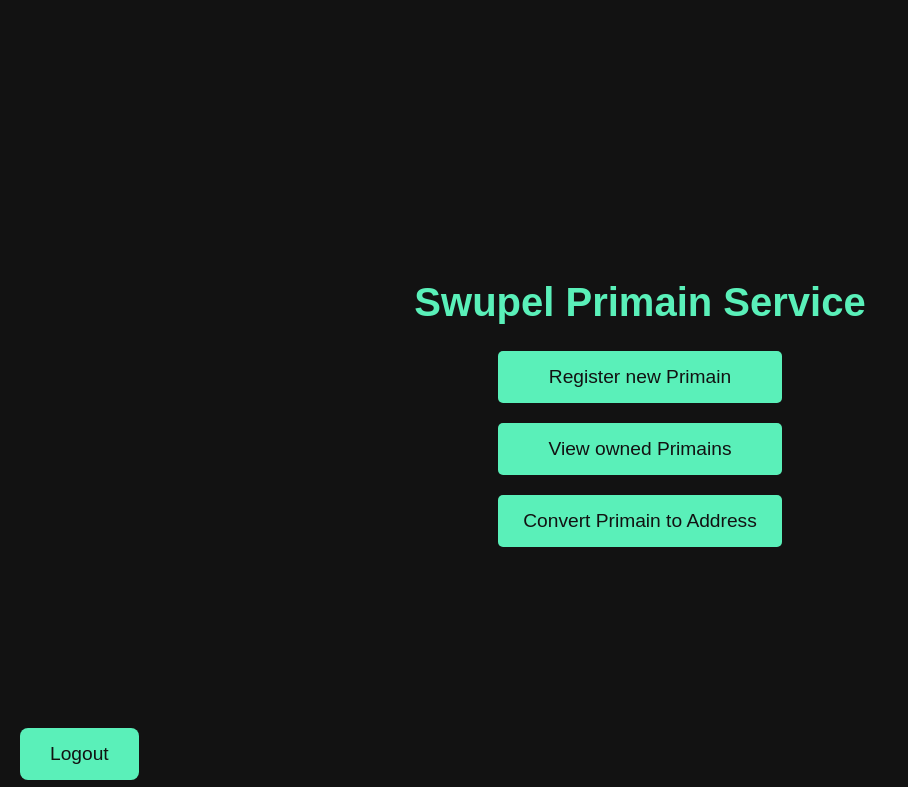
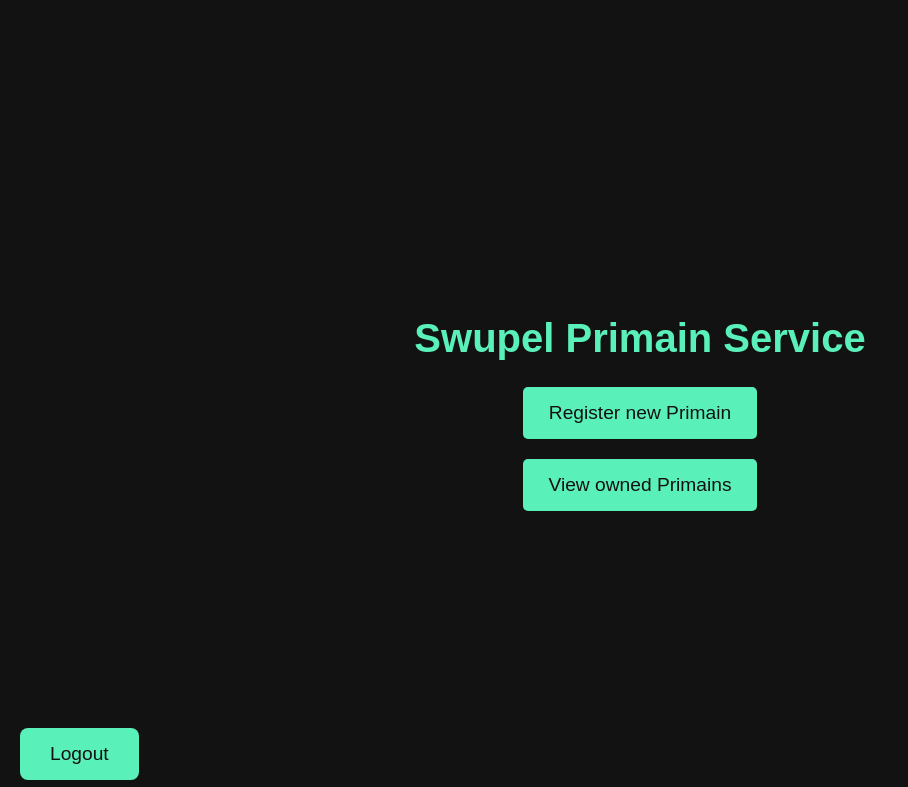
Before and after one commit to swupel/primain-service, a Flask app: page /home in a window 1280 px wide. Shown: the top 787 px of the page, without its empty margins (0-908 px from the left). Run offline with Flask 3, Linux system fonts and the light colour scheme; the visitor is signed in with stand-in values (Sample User, id 1).

Commit message:
remove unused comments

```diff
--- a/templates/index.html
+++ b/templates/index.html
@@ -7,10 +7,7 @@
 <main>
     <div class="button-container">
         <a href="/register_primain" class="button">Register new Primain</a>
-       <!-- <a href="/register_primain2" class="button">View Native Primain</a>-->
         <a href="/view_owned_primains" class="button">View owned Primains</a>
-        <a href="/" class="button">Convert Primain to Address</a>
-       <!-- <a href="/get_address2" class="button">Convert Native Primain to Address</a> -->
     </div>
     <a href="/logout" class="back-button">Logout</a>
 </main>
```
